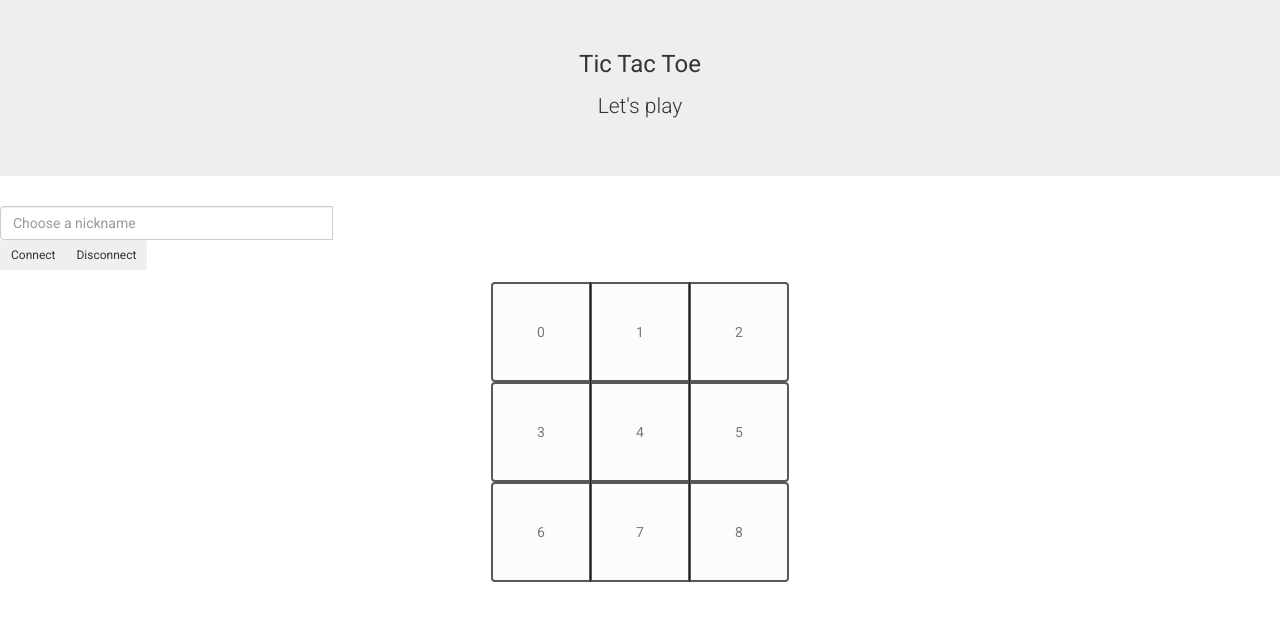
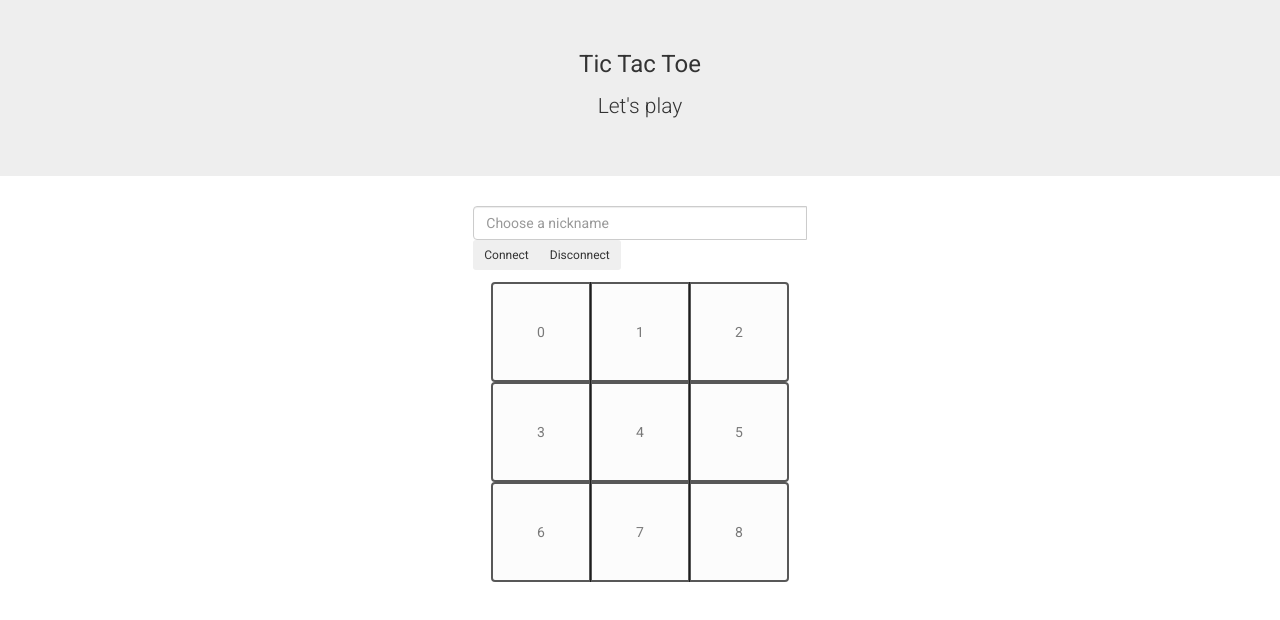
Before and after one commit to radoslawjala/ttt-frontend, an Angular app: page / in a window 1280 px wide. Shown: the top 620 px of the page. Built offline with nearby package versions, Linux system fonts and the light colour scheme.

Commit message:
Elements centered

```diff
--- a/src/app/app.component.css
+++ b/src/app/app.component.css
@@ -11,3 +11,8 @@ display: flex;
   height: 70px;
   width: 70px;
 }
+
+.center-elements {
+  margin-left: auto;
+  margin-right: auto;
+}
--- a/src/app/app.component.html
+++ b/src/app/app.component.html
@@ -4,17 +4,14 @@
 </div>
 
 <div>
-  <div class="row">
-    <div class="col-md-6">
-      <div class="mb-3">
-        <div class="input-group">
+  <div>
+    <div class="input-group center-elements">
       <input type="text" id="from" class="form-control" placeholder="Choose a nickname" [(ngModel)]="userName"/>
       <div class="btn-group">
-            <button type="button" id="connect" class="btn btn-sm btn-outline-secondary" (click)="connect()">Connect
-            </button>
-            <button type="button" id="disconnect" class="btn btn-sm btn-outline-secondary" (click)="disconnect()"
-            >Disconnect
-            </button>
+        <button type="button" id="connect" class="btn btn-sm btn-outline-secondary"
+                (click)="connect()">Connect</button>
+        <button type="button" id="disconnect" class="btn btn-sm btn-outline-secondary"
+                (click)="disconnect()">Disconnect</button>
       </div>
       <div *ngIf="userVerifiedSuccessfully; else userExists">
         <p style="color: green">{{userInfo}}</p>
@@ -24,20 +21,10 @@
       </ng-template>
     </div>
 
-        <div *ngIf="connected">
+    <div class="input-group center-elements" *ngIf="connected">
         <div *ngFor="let user of usersList">
-            <button class="btn btn-primary" type="submit"
+          <button  class="btn btn-primary" type="submit"
                   (click)="connectWithSelectedUser(user)">Play with user {{user}}</button>
-          </div>
-        </div>
-
-      </div>
-      <div class="mb-3" id="users" style="display: none;">
-        <span id="active-users-span"></span>
-        <ul id="active-users" class="list-group list-group-horizontal-sm"></ul>
-      </div>
-      <div id="divSelectedUser" class="mb-3" style="display: none;">
-        <span id="selectedUser" class="badge badge-secondary"></span> Selected
       </div>
     </div>
   </div>
@@ -67,4 +54,5 @@
       <button type="button" ngDefaultControl class="btn game-button" [(ngModel)]="buttons[8]"
               (click)="setLabelAndSendMove(8)" [disabled]="buttons[8].disabled && disabled">{{buttons[8].text}}</button>
     </div>
+
 </div>
```
Lines whose indentation alone changed are shown as unchanged.
